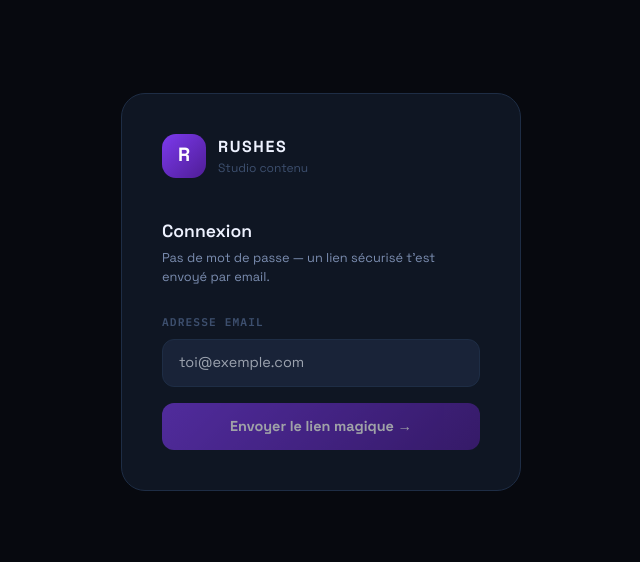
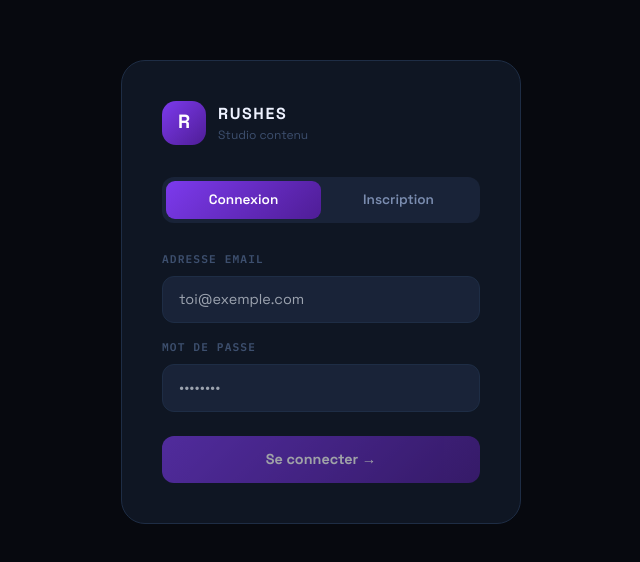
Before and after one commit to lago60174-dot/RUSHES-, a Next.js app: page /login in a window 1280 px wide. Shown: the part 108-670 px from the top of the page, without its empty margins (319-959 px from the left). Built offline with nearby package versions, Linux system fonts and the light colour scheme; no server answers.

Commit message:
Update page.tsx

```diff
--- a/app/login/page.tsx
+++ b/app/login/page.tsx
@@ -6,54 +6,206 @@ const C = {
   bg: "#07090F", surface: "#0F1623", card: "#192338",
   border: "#1E2D45", textPrimary: "#EEF2FF", textSecondary: "#7B8DB0",
   textMuted: "#3D4F6E", violet: "#7C3AED", violetLight: "#A78BFA",
+  error: "#F87171", success: "#34D399",
 };
 
+type Mode = "login" | "signup";
+
 export default function LoginPage() {
+  const [mode, setMode] = useState<Mode>("login");
   const [email, setEmail] = useState("");
-  const [sent, setSent] = useState(false);
+  const [password, setPassword] = useState("");
+  const [confirmPassword, setConfirmPassword] = useState("");
   const [loading, setLoading] = useState(false);
+  const [error, setError] = useState("");
+  const [successMsg, setSuccessMsg] = useState("");
+
   const supabase = createSupabaseBrowserClient();
 
-  async function handleLogin() {
-    if (!email.trim()) return;
+  function switchMode(m: Mode) {
+    setMode(m);
+    setError("");
+    setSuccessMsg("");
+    setPassword("");
+    setConfirmPassword("");
+  }
+
+  async function handleSubmit() {
+    setError("");
+    setSuccessMsg("");
+
+    if (!email.trim() || !password) return;
+
+    if (mode === "signup") {
+      if (password.length < 6) {
+        setError("Le mot de passe doit contenir au moins 6 caractères.");
+        return;
+      }
+      if (password !== confirmPassword) {
+        setError("Les mots de passe ne correspondent pas.");
+        return;
+      }
+    }
+
     setLoading(true);
-    const { error } = await supabase.auth.signInWithOtp({
+
+    if (mode === "login") {
+      const { error } = await supabase.auth.signInWithPassword({
         email: email.trim(),
-      options: { emailRedirectTo: `${process.env.NEXT_PUBLIC_SITE_URL}/auth/callback` },
+        password,
       });
       setLoading(false);
-    if (!error) setSent(true);
+      if (error) {
+        setError("Email ou mot de passe incorrect.");
+      }
+    } else {
+      const { error } = await supabase.auth.signUp({
+        email: email.trim(),
+        password,
+      });
+      setLoading(false);
+      if (error) {
+        if (error.message.includes("already registered")) {
+          setError("Cet email est déjà utilisé. Connecte-toi à la place.");
+        } else {
+          setError(error.message);
+        }
+      } else {
+        setSuccessMsg(
+          "Compte créé ! Vérifie ton email pour confirmer ton inscription, puis connecte-toi."
+        );
+        switchMode("login");
+      }
+    }
   }
 
+  const inputStyle: React.CSSProperties = {
+    display: "block",
+    width: "100%",
+    background: C.card,
+    border: `1px solid ${C.border}`,
+    color: C.textPrimary,
+    borderRadius: 12,
+    padding: "12px 16px",
+    fontSize: "0.9rem",
+    outline: "none",
+    boxSizing: "border-box",
+    fontFamily: "inherit",
+  };
+
   return (
-    <div style={{ background: C.bg, minHeight: "100vh", display: "flex", alignItems: "center", justifyContent: "center", fontFamily: "'Space Grotesk', sans-serif" }}>
-      <div style={{ background: C.surface, border: `1px solid ${C.border}`, borderRadius: 24, padding: 40, width: "100%", maxWidth: 400 }}>
+    <div
+      style={{
+        background: C.bg,
+        minHeight: "100vh",
+        display: "flex",
+        alignItems: "center",
+        justifyContent: "center",
+        fontFamily: "'Space Grotesk', sans-serif",
+      }}
+    >
+      <div
+        style={{
+          background: C.surface,
+          border: `1px solid ${C.border}`,
+          borderRadius: 24,
+          padding: 40,
+          width: "100%",
+          maxWidth: 400,
+        }}
+      >
         {/* Logo */}
-        <div className="flex items-center gap-3 mb-10">
-          <div style={{ width: 44, height: 44, borderRadius: 14, background: `linear-gradient(135deg, ${C.violet}, #4F1D96)`, display: "flex", alignItems: "center", justifyContent: "center" }}>
+        <div className="flex items-center gap-3 mb-8">
+          <div
+            style={{
+              width: 44,
+              height: 44,
+              borderRadius: 14,
+              background: `linear-gradient(135deg, ${C.violet}, #4F1D96)`,
+              display: "flex",
+              alignItems: "center",
+              justifyContent: "center",
+            }}
+          >
             <span style={{ color: "#fff", fontSize: "1.2rem", fontWeight: 900 }}>R</span>
           </div>
           <div>
-            <div style={{ color: C.textPrimary, fontWeight: 700, fontSize: "1rem", letterSpacing: "0.1em" }}>RUSHES</div>
+            <div style={{ color: C.textPrimary, fontWeight: 700, fontSize: "1rem", letterSpacing: "0.1em" }}>
+              RUSHES
+            </div>
             <div style={{ color: C.textMuted, fontSize: "0.75rem" }}>Studio contenu</div>
           </div>
         </div>
 
-        {sent ? (
-          <div>
-            <div style={{ fontSize: "1.5rem", marginBottom: 12 }}>✉️</div>
-            <div style={{ color: C.textPrimary, fontSize: "1rem", fontWeight: 600, marginBottom: 8 }}>Lien envoyé !</div>
-            <div style={{ color: C.textSecondary, fontSize: "0.875rem", lineHeight: 1.6 }}>
-              Ouvre ton email à <strong style={{ color: C.violetLight }}>{email}</strong> et clique sur le lien magique pour accéder à RUSHES.
-            </div>
-          </div>
-        ) : (
-          <>
-            <div style={{ color: C.textPrimary, fontWeight: 600, fontSize: "1.1rem", marginBottom: 4 }}>Connexion</div>
-            <div style={{ color: C.textSecondary, fontSize: "0.8rem", marginBottom: 28 }}>
-              Pas de mot de passe — un lien sécurisé t'est envoyé par email.
+        {/* Tabs */}
+        <div
+          style={{
+            display: "flex",
+            background: C.card,
+            borderRadius: 12,
+            padding: 4,
+            marginBottom: 28,
+          }}
+        >
+          {(["login", "signup"] as Mode[]).map((m) => (
+            <button
+              key={m}
+              onClick={() => switchMode(m)}
+              style={{
+                flex: 1,
+                padding: "9px 0",
+                borderRadius: 9,
+                border: "none",
+                cursor: "pointer",
+                fontFamily: "inherit",
+                fontWeight: 600,
+                fontSize: "0.85rem",
+                transition: "all 0.15s",
+                background: mode === m ? `linear-gradient(135deg, ${C.violet}, #4F1D96)` : "transparent",
+                color: mode === m ? "#fff" : C.textSecondary,
+              }}
+            >
+              {m === "login" ? "Connexion" : "Inscription"}
+            </button>
+          ))}
         </div>
 
+        {/* Success */}
+        {successMsg && (
+          <div
+            style={{
+              background: "#064E3B",
+              border: "1px solid #059669",
+              borderRadius: 10,
+              padding: "10px 14px",
+              marginBottom: 20,
+              color: C.success,
+              fontSize: "0.82rem",
+              lineHeight: 1.5,
+            }}
+          >
+            {successMsg}
+          </div>
+        )}
+
+        {/* Error */}
+        {error && (
+          <div
+            style={{
+              background: "#450A0A",
+              border: "1px solid #991B1B",
+              borderRadius: 10,
+              padding: "10px 14px",
+              marginBottom: 20,
+              color: C.error,
+              fontSize: "0.82rem",
+            }}
+          >
+            {error}
+          </div>
+        )}
+
+        {/* Email */}
         <label style={{ display: "block", color: C.textMuted, fontSize: "0.7rem", fontWeight: 700, textTransform: "uppercase", letterSpacing: "0.1em", marginBottom: 8, fontFamily: "'IBM Plex Mono', monospace" }}>
           Adresse email
         </label>
@@ -61,29 +213,60 @@ export default function LoginPage() {
           type="email"
           value={email}
           onChange={(e) => setEmail(e.target.value)}
-              onKeyDown={(e) => e.key === "Enter" && handleLogin()}
           placeholder="toi@exemple.com"
+          style={{ ...inputStyle, marginBottom: 16 }}
+        />
+
+        {/* Password */}
+        <label style={{ display: "block", color: C.textMuted, fontSize: "0.7rem", fontWeight: 700, textTransform: "uppercase", letterSpacing: "0.1em", marginBottom: 8, fontFamily: "'IBM Plex Mono', monospace" }}>
+          Mot de passe
+        </label>
+        <input
+          type="password"
+          value={password}
+          onChange={(e) => setPassword(e.target.value)}
+          onKeyDown={(e) => { if (e.key === "Enter" && mode === "login") handleSubmit(); }}
+          placeholder={mode === "signup" ? "Minimum 6 caractères" : "••••••••"}
+          style={{ ...inputStyle, marginBottom: mode === "signup" ? 16 : 24 }}
+        />
+
+        {/* Confirm password — inscription uniquement */}
+        {mode === "signup" && (
+          <>
+            <label style={{ display: "block", color: C.textMuted, fontSize: "0.7rem", fontWeight: 700, textTransform: "uppercase", letterSpacing: "0.1em", marginBottom: 8, fontFamily: "'IBM Plex Mono', monospace" }}>
+              Confirmer le mot de passe
+            </label>
+            <input
+              type="password"
+              value={confirmPassword}
+              onChange={(e) => setConfirmPassword(e.target.value)}
+              onKeyDown={(e) => e.key === "Enter" && handleSubmit()}
+              placeholder="••••••••"
+              style={{ ...inputStyle, marginBottom: 24 }}
+            />
+          </>
+        )}
+
+        {/* Submit */}
+        <button
+          onClick={handleSubmit}
+          disabled={loading || !email.trim() || !password}
           style={{
-                display: "block", width: "100%", marginBottom: 16,
-                background: C.card, border: `1px solid ${C.border}`,
-                color: C.textPrimary, borderRadius: 12, padding: "12px 16px",
-                fontSize: "0.9rem", outline: "none", boxSizing: "border-box",
-              }}
-            />
-            <button
-              onClick={handleLogin}
-              disabled={loading || !email.trim()}
-              style={{
-                width: "100%", background: `linear-gradient(135deg, ${C.violet}, #4F1D96)`,
-                color: "#fff", border: "none", borderRadius: 12, padding: "13px 0",
-                fontSize: "0.9rem", fontWeight: 700, cursor: "pointer",
-                opacity: loading || !email.trim() ? 0.6 : 1, fontFamily: "inherit",
+            width: "100%",
+            background: `linear-gradient(135deg, ${C.violet}, #4F1D96)`,
+            color: "#fff",
+            border: "none",
+            borderRadius: 12,
+            padding: "13px 0",
+            fontSize: "0.9rem",
+            fontWeight: 700,
+            cursor: "pointer",
+            opacity: loading || !email.trim() || !password ? 0.6 : 1,
+            fontFamily: "inherit",
           }}
         >
-              {loading ? "Envoi…" : "Envoyer le lien magique →"}
+          {loading ? "Chargement…" : mode === "login" ? "Se connecter →" : "Créer mon compte →"}
         </button>
-          </>
-        )}
       </div>
     </div>
   );
```
Lines whose indentation alone changed are shown as unchanged.
